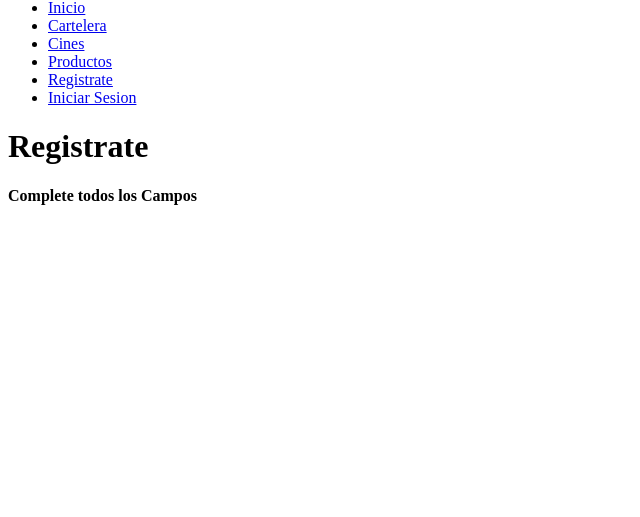
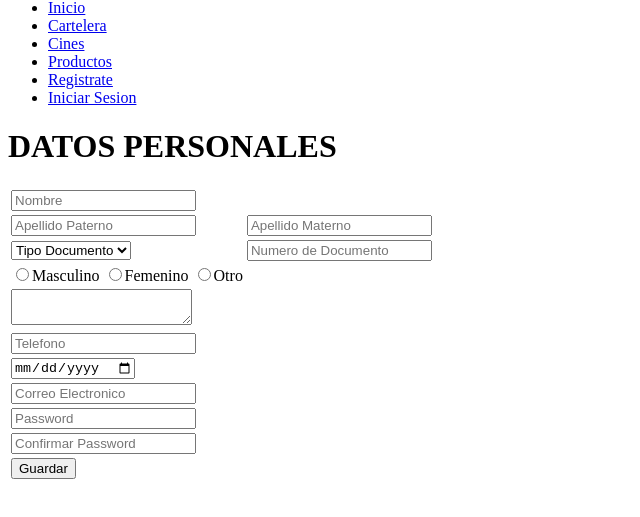
Before and after one commit to DitmarRojas/Cine-Center-New, a plain HTML site: page registrate.html in a window 1280 px wide. Shown: the part 159-676 px from the top of the page, without its empty margins (0-640 px from the left). Drawn offline with Linux system fonts and the light colour scheme.

Commit message:
primer comit modificado

```diff
--- a/registrate.html
+++ b/registrate.html
@@ -19,8 +19,85 @@
                 </ul>
             </div>
         </div>
+    <!-- COMENTARIOS -->
+    <h1>DATOS PERSONALES</h1>
 
-    <h1>Registrate</h1>
-    <h4>Complete todos los Campos</h4>
+    <form>
+        <table>
+            <tr>
+                <td><input type="text" name="nombre" placeholder="Nombre"/></td>
+            </tr>
+            <tr>
+                <td><input type="text" name="Apellido Paterno" placeholder="Apellido Paterno"/></td>
+                <td><input type="text" name="Apellido Materno" placeholder="Apellido Materno"/></td>
+            </tr><tr>
+                <td><select name="Documento" id="Documento">
+                    <option value="0">Tipo Documento</option>
+                    <option value="CI">CI</option>
+                    <option value="NIT">NIT</option>
+                    <option value="Otro">Otro</option>
+                </select>
+            </td>
+                <td><input type="number" name="numero" placeholder="Numero de Documento"/></td>
+            </tr><tr>
+                <td>
+                    <label for="rb_masculino">
+                        <input
+                        type="radio"
+                        name="rb_genero"
+                        id="rb_masculino"/>Masculino</label>
+                    <!-- <select name="genero" id="genero">
+                        <option value="0">Genero</option>
+                        <option value="Masculino">Masculino</option>
+                        <option value="Femenino">Femenino</option>
+                    </select> -->
+                    <label for="rb_femenino">
+                        <input
+                        type="radio"
+                        name="rb_genero"
+                        id="rb_femenino"/>Femenino
+                    </labe>
+                    <label for="rb_femenino">
+                        <input
+                        type="radio"
+                        name="rb_genero"
+                        id="rb_otro"/>Otro
+                    </labe>
+                </td>
+            </tr>
+            <tr>
+                <td>
+                    <!--<input type="text" name="direccion" placeholder="Direccion"/>
+                    -->
+                    <textarea name="direccion" id="direccion" cols="" rows="">
+
+                    </textarea>
+                </td>
+            </tr>
+            <tr>
+                <td>
+                    <input type="number" name="telefono" placeholder="Telefono"/>
+                </td>
+            </tr>
+            <tr>
+                <td><input type="date" name="fecha_nac"/></td>
+            </tr>
+            <tr>
+                <td><input type="email" name="correo" placeholder="Correo Electronico"/></td>
+            </tr>
+            <tr>
+                <td><input type="password" name="password" placeholder="Password"></td>
+            </tr>
+            <tr>
+                <td><input type="password" name="password" placeholder="Confirmar Password"></td>
+            </tr>
+            <tr>
+                <td>
+                    <input type="submit" value="Guardar">
+                <!-- <button type="submit>Registrate</button>-->
+                </td>
+            </tr>
+        </table>
+    </form>
     </body>
 </html>
```
Also changed, not shown: login.html (+0 -1 lines).
